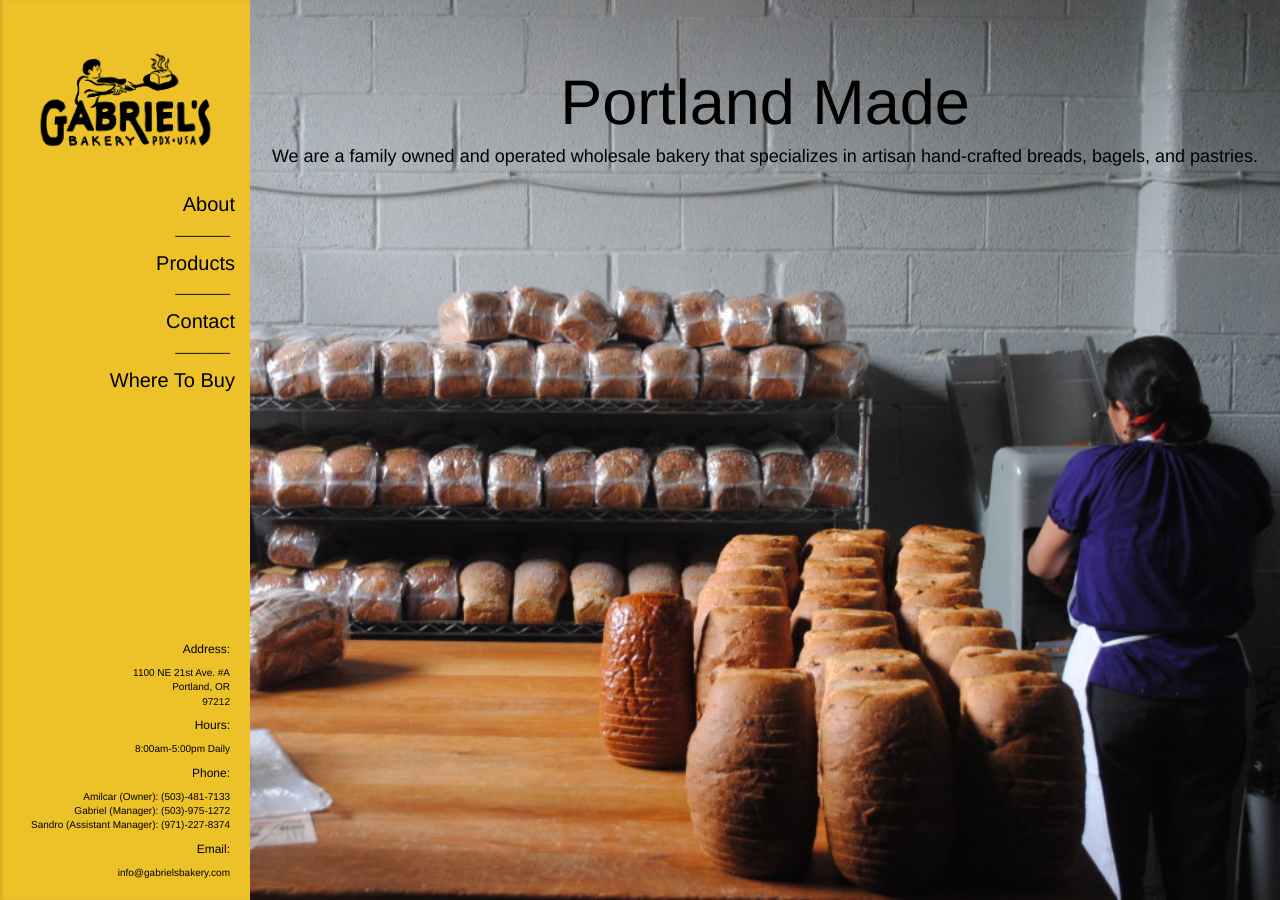
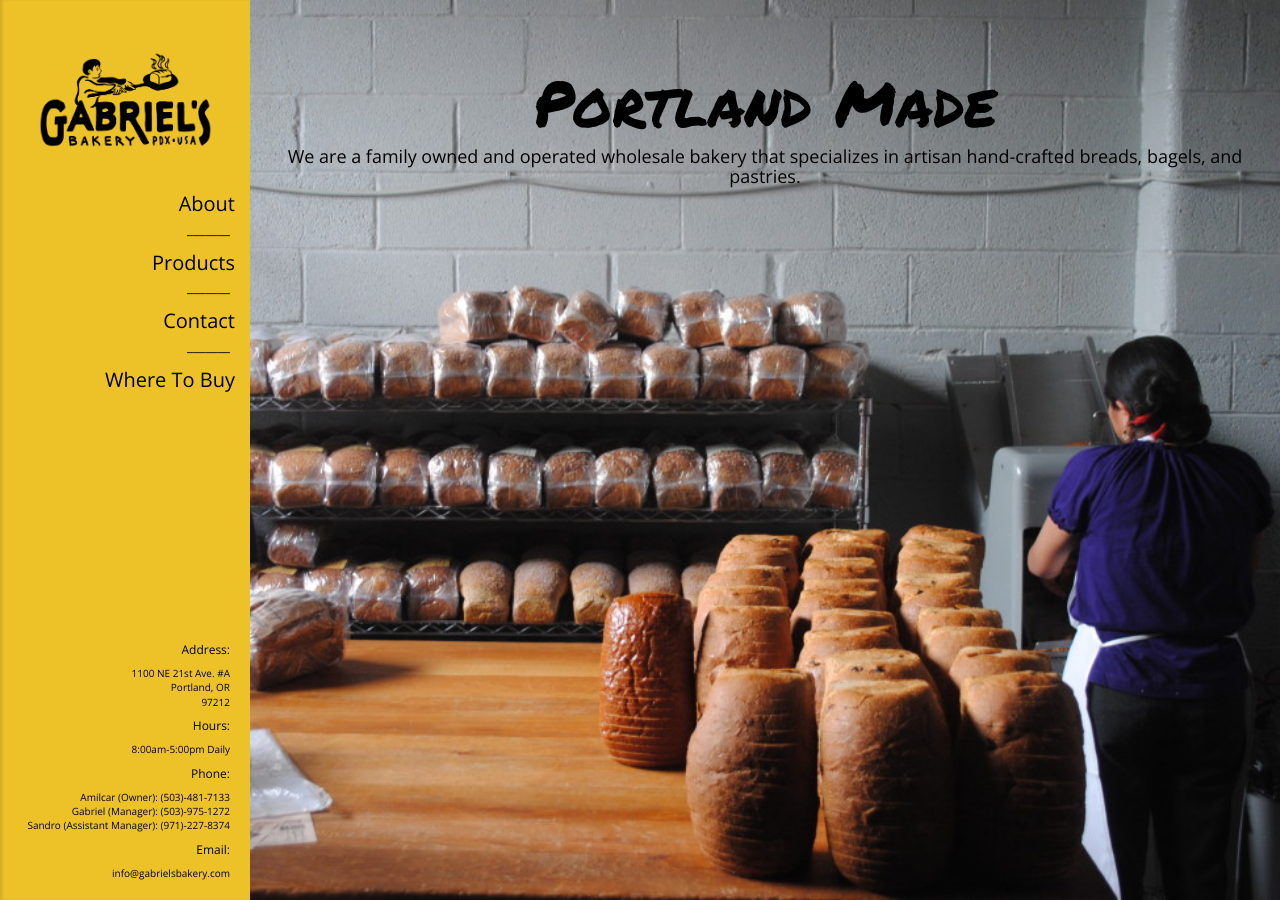
Before and after one commit to SandroMateo/gabriels-website, a Jekyll site: the page built from index.html, in a window 1280 px wide. Built offline with Jekyll 4.4.1, drawn with Linux system fonts in a browser that asks for light colours; nearby versions of some CDN libraries.

Commit message:
Add temporary font close to the actual font for development purposes

```diff
--- a/_includes/head.html
+++ b/_includes/head.html
@@ -4,5 +4,6 @@
 <!-- Bootstrap & Third Party Libraries -->
 <link rel="stylesheet" href="https://maxcdn.bootstrapcdn.com/bootstrap/3.3.7/css/bootstrap.min.css" integrity="sha384-BVYiiSIFeK1dGmJRAkycuHAHRg32OmUcww7on3RYdg4Va+PmSTsz/K68vbdEjh4u" crossorigin="anonymous">
 <link rel="stylesheet" href="https://cdnjs.cloudflare.com/ajax/libs/font-awesome/4.7.0/css/font-awesome.min.css" />
+<link href="https://fonts.googleapis.com/css?family=Open+Sans:300,300i,400,400i,600,600i,700,700i|Permanent+Marker" rel="stylesheet">
 <!-- Custom Stylesheet -->
 <link rel="stylesheet" href="/css/main.css">
--- a/_sass/_global/_base.scss
+++ b/_sass/_global/_base.scss
@@ -12,3 +12,11 @@
 a:hover {
   text-decoration: none;
 }
+
+body {
+  font-family: $bodyfont;
+
+  & h1 {
+    font-family: $headerfont;
+  }
+}
--- a/_sass/_global/_variables.scss
+++ b/_sass/_global/_variables.scss
@@ -6,3 +6,10 @@ $white: #ffffff;
 // Breakpoints
 $tablet-width: 768px;
 $desktop-width: 1024px;
+
+// Fonts
+$permanentmarker: 'Permanent Marker', cursive;
+$opensans: 'Open Sans', sans-serif;
+
+$headerfont: $permanentmarker;
+$bodyfont: $opensans;
```
